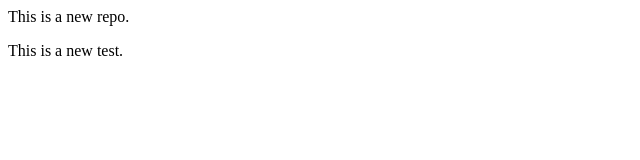
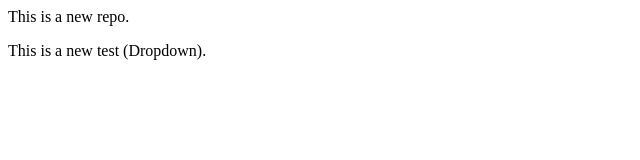
Before and after one commit to tanmayanayak/localrepo, a plain HTML site: page index.html in a window 1280 px wide. Shown: the full height of the page, 0-640 px from the left. Drawn offline with Linux system fonts and the light colour scheme.

Commit message:
Add dropdown

```diff
--- a/index.html
+++ b/index.html
@@ -1,2 +1,2 @@
 <p>This is a new repo.</p>
-<p>This is a new test.</p>
+<p>This is a new test (Dropdown).</p>
```
